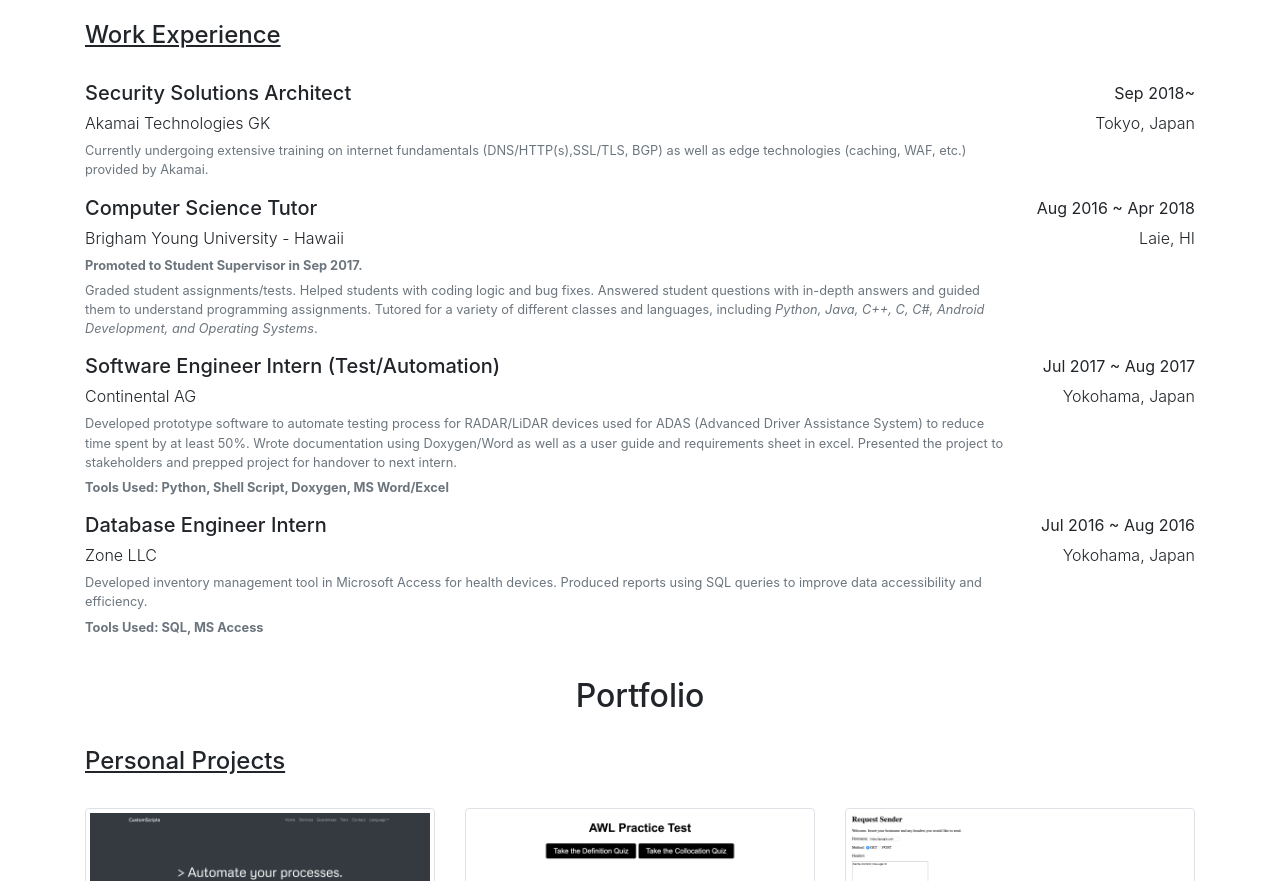
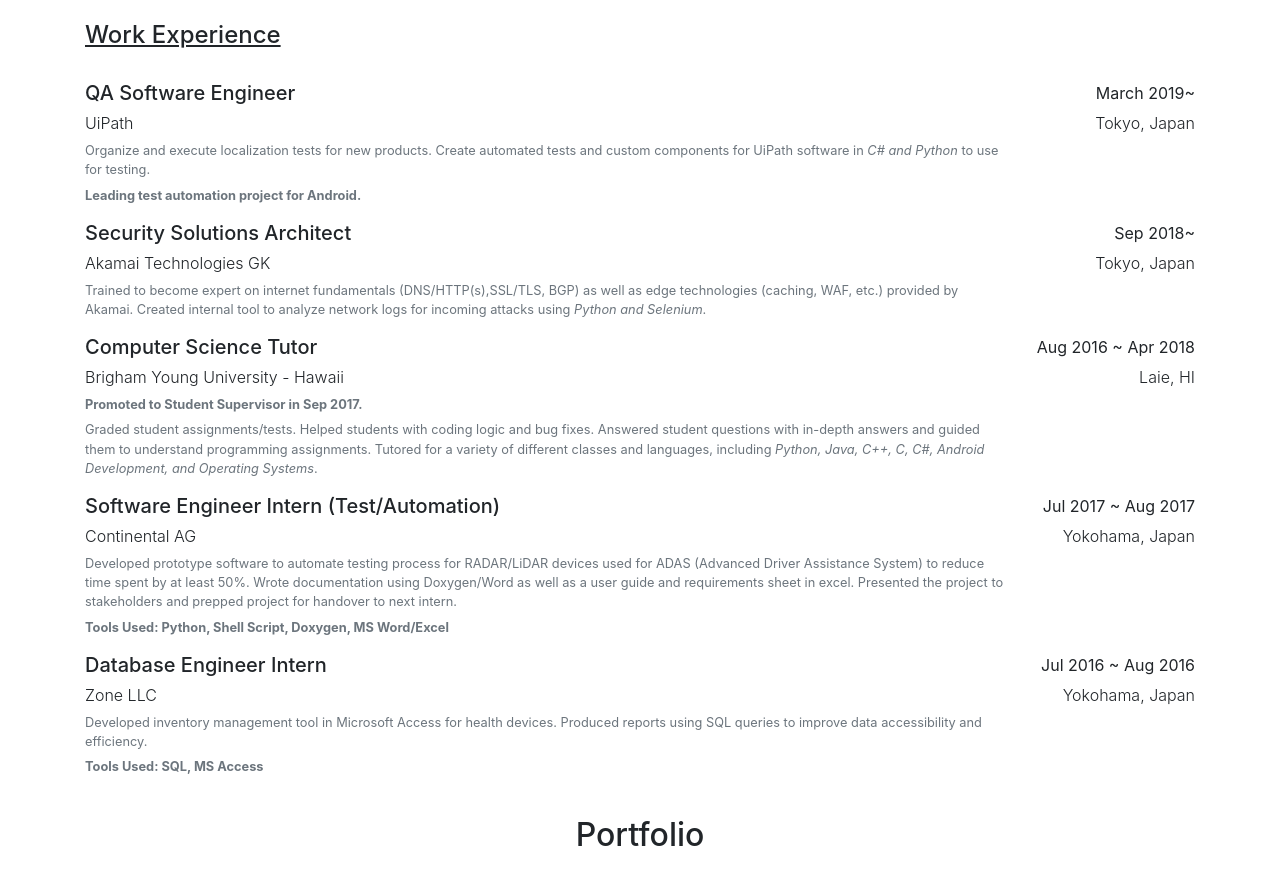
Before and after one commit to jwoff25/jwoff25.github.io, a plain HTML site: page index.html in a window 1280 px wide. Shown: the part 1044-1925 px from the top of the page. Drawn offline with nearby package versions, Linux system fonts and the light colour scheme.

Commit message:
updated resume

```diff
--- a/index.html
+++ b/index.html
@@ -85,6 +85,31 @@
       <h4 class="text-left"><u>Work Experience</u></h4><br>
       <div class="row">
         <div class="col-sm-8">
+          <h5 class="text-left">QA Software Engineer</h5>
+        </div>
+        <div class="col-sm-4">
+          <p class="text-right right-elem">March 2019~</p>
+        </div>
+      </div>
+      <div class="row mt-neg">
+        <div class="col-sm-8">
+          <p class="text-left font-weight-light">UiPath</p>
+        </div>
+        <div class="col-sm-4">
+          <p class="text-right font-weight-light right-elem">Tokyo, Japan</p>
+        </div>
+      </div>
+      <div class="row mt-neg">
+        <div class="col-sm-10 text-left text-muted small">
+          <p>Organize and execute localization tests for new products.
+            Create automated tests and custom components for UiPath software
+            in <em>C# and Python</em> to use for testing.
+          </p>
+          <p class="mt-neg"><strong>Leading test automation project for Android.</strong></p>
+        </div>
+      </div>
+      <div class="row">
+        <div class="col-sm-8">
           <h5 class="text-left">Security Solutions Architect</h5>
         </div>
         <div class="col-sm-4">
@@ -101,9 +126,10 @@
       </div>
       <div class="row mt-neg">
         <div class="col-sm-10 text-left text-muted small">
-          <p>Currently undergoing extensive training on internet fundamentals
+          <p>Trained to become expert on internet fundamentals
             (DNS/HTTP(s),SSL/TLS, BGP) as well as edge technologies (caching, WAF, etc.)
-            provided by Akamai.
+            provided by Akamai. Created internal tool to analyze network logs for
+            incoming attacks using <em>Python and Selenium</em>.
           </p>
         </div>
       </div>
```
